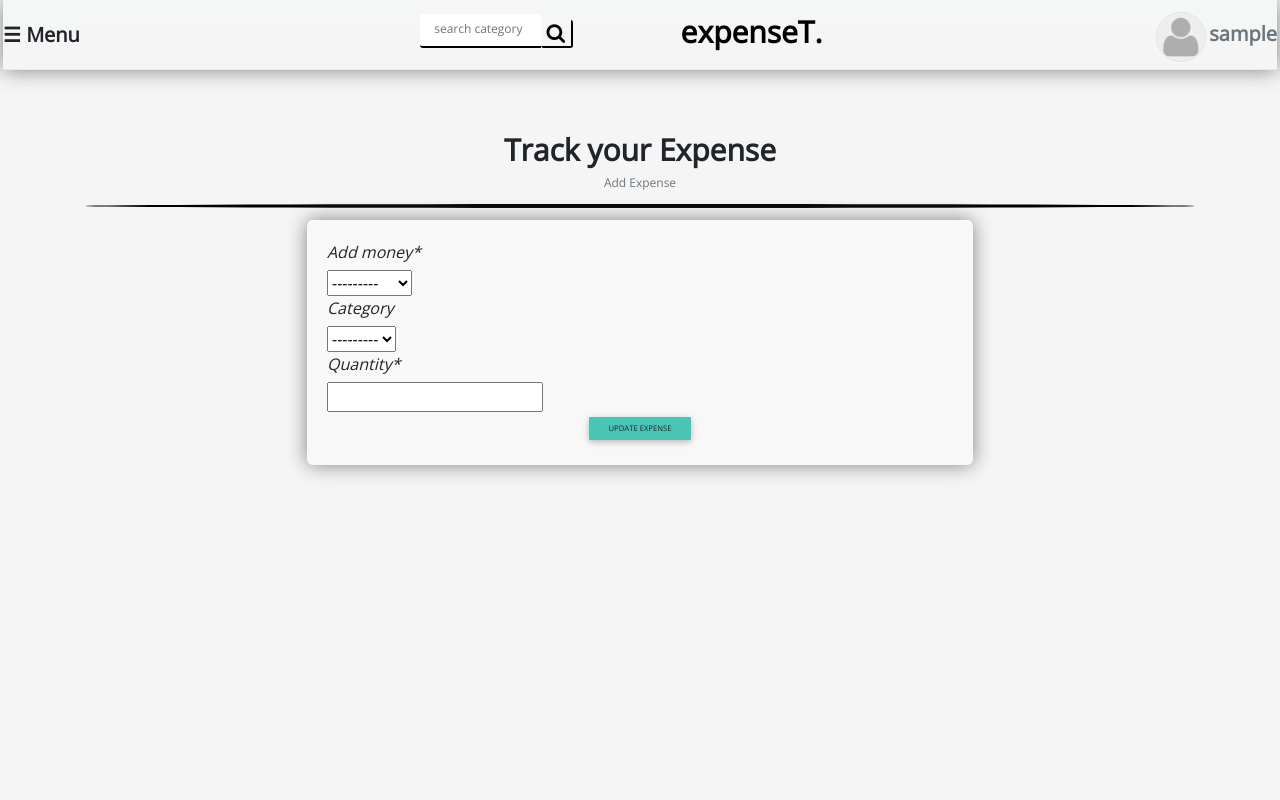
After one commit to alvynah/Expense_Tracker, a Django app: page /addmoney_submission/ in a window 1280 px wide. The commit adds this page. Run offline with Django 3.2, Linux system fonts and the light colour scheme; the visitor is signed in with stand-in values (Sample User, id 1); data that the repository does not hold is empty; some libraries are stand-ins or nearby versions.

Commit message:
Add Datatable, Expense add page, Search expenses

```diff
--- a/ExpenseTracker/forms.py
+++ b/ExpenseTracker/forms.py
@@ -21,3 +21,8 @@ class UserProfileForm(forms.ModelForm):
     class Meta:
         model = Profile
         fields = ('name','bio' ,'prof_pic')
+
+class UpdateExpenseForm(forms.ModelForm):
+    class Meta:
+        model = Expense
+        fields = ( 'add_money','Category',"quantity")
--- a/ExpenseTracker/models.py
+++ b/ExpenseTracker/models.py
@@ -53,7 +53,32 @@ class Expense(models.Model):
     Date = models.DateField(auto_now_add = True)
 
     Category = models.ForeignKey(category, on_delete=models.CASCADE,blank=True)
+
     def __str__(self):
-     return f'{self.user.username} Profile'
-#     class Meta:
-#         db_table:'expense'
+        return f'{self.user.username} Profile'
+
+    def save_expense(self):
+        self.save()
+
+    def delete_expense(self):
+        self.delete()
+
+    @classmethod
+    def search_expense(cls,search_term):
+        expenses= cls.objects.filter(Category__name__icontains=search_term).all()
+        return expenses
+
+    @classmethod
+    def all_expensess(cls):
+        return cls.objects.all()
+
+    @classmethod
+    def get_expense_by_id(cls,id):
+        expense=Expense.objects.filter(id=id)
+        return expense
+
+    class Meta:
+        '''
+        Class method to display images by date published
+        '''
+        ordering = ["-pk"]
--- a/ExpenseTracker/templates/expense/base.html
+++ b/ExpenseTracker/templates/expense/base.html
@@ -18,6 +18,7 @@
     <link rel="preconnect" href="https://fonts.gstatic.com">
     <link href="https://fonts.googleapis.com/css2?family=Roboto&display=swap" rel="stylesheet">
     <link href="https://fonts.googleapis.com/css2?family=Open+Sans&display=swap" rel="stylesheet">
+    <link href="https://cdn.datatables.net/1.11.5/css/jquery.dataTables.min.css" rel="stylesheet">
     <link href="{% static 'css/index.css' %}" rel="stylesheet">
     <link href="{% static 'css/navbar.css' %}" rel="stylesheet">
     <link href="{% static 'css/uploadproject.css' %}" rel="stylesheet"> {%endblock%}
@@ -31,6 +32,13 @@
     <script src="https://cdnjs.cloudflare.com/ajax/libs/popper.js/1.12.9/umd/popper.min.js" integrity="sha384-ApNbgh9B+Y1QKtv3Rn7W3mgPxhU9K/ScQsAP7hUibX39j7fakFPskvXusvfa0b4Q" crossorigin="anonymous"></script>
     <script src="https://maxcdn.bootstrapcdn.com/bootstrap/4.0.0/js/bootstrap.min.js" integrity="sha384-JZR6Spejh4U02d8jOt6vLEHfe/JQGiRRSQQxSfFWpi1MquVdAyjUar5+76PVCmYl" crossorigin="anonymous"></script>
 
+<script src = "https://cdn.datatables.net/1.11.5/js/jquery.dataTables.min.js"></script>
+
+<script type = "text/javascript">
+    $(document).ready(function(){
+        $('#table').DataTable();
+    });
+</script>
     {% endblock %}
 
 </body>
--- /dev/null
+++ b/ExpenseTracker/templates/expense/expense.html
@@ -0,0 +1,25 @@
+<div id="main">
+
+    {% extends 'expense/base.html' %}{%load crispy_forms_tags%} {% block content %}{{block.super}}
+
+    <div class="container" style="margin-top:8%">
+        <div class="submission text-center">
+            <h1>Track your Expense</h1>
+            <p class="text-muted">Add Expense</p>
+
+            <hr>
+        </div>
+        <div class="uploadForm">
+
+            <form action="{% url 'addmoney_submission' %}" method="post" enctype="multipart/form-data" novalidate>
+                {% csrf_token %} {{ form|crispy}}
+                <div class="text-center">
+                    <button class="btn btn-sm btnUpload">Update Expense</button>
+
+                </div>
+
+            </form>
+        </div>
+    </div>
+</div>
+{%endblock%}
--- a/ExpenseTracker/templates/expense/navbar.html
+++ b/ExpenseTracker/templates/expense/navbar.html
@@ -4,9 +4,19 @@
 <header id="header">
     <div id="mySidenav" class="sidenav">
         <a href="javascript:void(0)" class="closebtn" onclick="closeNav()">&times;</a>
+        <hr> {%if user.is_authenticated %}
+        <a href="/">Dashboard</a>
         <hr>
-        <a href="/">Home</a>
-        <hr> {%if user.is_authenticated %}
+        <a>Expense</a>
+        <hr>
+        <a>Category of Expenses</a>
+        <hr>
+        <a>History</a>
+        <hr>
+        <a>Summary/Analytics</a>
+
+        <hr>
+
         <a href="/logout">Log Out</a>
         <hr> {%endif%}
     </div>
@@ -17,6 +27,17 @@
             <span classpan style="cursor:pointer;font-size:20px;font-weight:bold;" onclick="openNav()">&#9776; Menu</span>
         </div>
         <div class="box-center2">
+            <form class="mb-0" id="searchform" action="{% url 'search_results' %}" role="search">
+
+                <div class="input-group">
+
+                    <input class="form-control border-right-0  border text-center" type="search" placeholder="search category" id="searching" name="search_project">
+                    <button class=" bg-transparent btn-sm mt-2 border-left-0 border-top-0" type="submit">
+                            <i class="fa fa-search" style="font-size:20px"></i>
+                        </button>
+
+                </div>
+            </form>
             <a href="/">
                 <h1 class="slogan awwards">expenseT.</h1>
 
@@ -25,7 +46,6 @@
         </div>
         {% if user.is_authenticated %}
         <div>
-            </a>
             <a href=" {%url 'profile' user.username %}">
                 <img src="{{user.profile.prof_pic.url}}" style="width:50px;height:50px;" alt="none" class="rounded-circle border">
                 <span class="text-muted" style="font-weight:bold;font-size: 20px;">{{user.username}}</span>
--- a/ExpenseTracker/templates/expense/profile.html
+++ b/ExpenseTracker/templates/expense/profile.html
@@ -38,7 +38,7 @@
                         </button>
                         </div>
                         <div class="modal-body">
-                            <a class="D-block mx-auto" href="accounts/password_change/">Change Password</a>
+                            <!-- <a class="D-block mx-auto" href="accounts/password_change/">Change Password</a> -->
                             <hr>
                             <a class="D-block mx-auto" href="/logout">Logout</a>
                         </div>
--- a/ExpenseTracker/urls.py
+++ b/ExpenseTracker/urls.py
@@ -8,6 +8,9 @@ urlpatterns = [
     path('signup/', views.signup_view, name='signup'),
     path('', views.welcome, name='welcome'),
     path('profile/<username>/', views.profile, name='profile'),
+    path('addmoney_submission/',views.addmoney_submission,name='addmoney_submission'),
+    re_path(r'^search/', views.search_project,name='search_results'),
+
 
 
 ]
--- a/ExpenseTracker/views.py
+++ b/ExpenseTracker/views.py
@@ -6,6 +6,13 @@ from .forms import *
 from .models import *
 from django.http import HttpResponseRedirect
 from .email import send_welcome_email
+from django.contrib import messages
+from django.contrib.auth.models import User
+from django.core.paginator import Paginator, EmptyPage , PageNotAnInteger
+from django.db.models import Sum
+from django.http import JsonResponse
+import datetime
+from django.utils import timezone
 
 # Create your views here.
 
@@ -72,11 +79,37 @@ def profile(request, username):
 def welcome(request):
    users = User.objects.exclude(id=request.user.id)
    profiles = Profile.objects.all()
+   expenses = Expense.objects.all()
 
 
    params = {
        'users': users,
        'profiles': profiles,
+       'expenses':expenses,
 
    }
    return render(request, 'expense/index.html', params)
+
+@login_required
+def addmoney_submission(request):
+    if request.method == 'POST':
+        form = UpdateExpenseForm(request.POST)
+        if form.is_valid():
+           expense = form.save(commit=False)
+           expense.user = request.user
+           expense.save()
+           return redirect('welcome')
+    else:
+        form = UpdateExpenseForm()
+    return render (request,'expense/expense.html', {'form':form})
+
+@login_required
+def search_project(request):
+       if 'search_project' in request.GET and request.GET["search_project"]:
+         Category = request.GET.get("search_project")
+         searched_projects = Expense.search_expense(Category)
+         message = f"{Category}"
+         return render(request, 'expense/search_results.html', {'message':message,'results': searched_projects})
+       else:
+        message = "You haven't searched for any Expense"
+       return render(request, 'expense/search_results.html', {'message': message})
--- a/static/css/index.css
+++ b/static/css/index.css
@@ -3,7 +3,7 @@ body {
     scroll-behavior: smooth;
     font-family: 'Open Sans', sans-serif;
     background-color: whitesmoke;
-    font-size: 14px;
+    font-size: 12px;
 }
 
 .login {
--- a/static/css/navbar.css
+++ b/static/css/navbar.css
@@ -109,11 +109,6 @@
         z-index: 1;
         top: 0;
         left: 0;
-        background-image: url(/static/images/loginwallpaper.jpg);
-        background-position: center center;
-        background-size: cover;
-        background-repeat: no-repeat;
-        background-attachment: fixed;
         overflow-x: hidden;
         transition: 0.5s;
         padding-top: 60px;
@@ -126,6 +121,8 @@
         font-weight: 800 !important;
         display: block;
         transition: 0.3s;
+        height: 50px;
+        font-size: 12px;
     }
 
     .sidenav a:hover {
```
Also changed, not shown: ExpenseTracker/templates/expense/index.html (+27 -5 lines), ExpenseTracker/templates/expense/search_results.html (added, +42 -0 lines), ExpenseTracker/migrations/0003_alter_expense_options.py (added).
